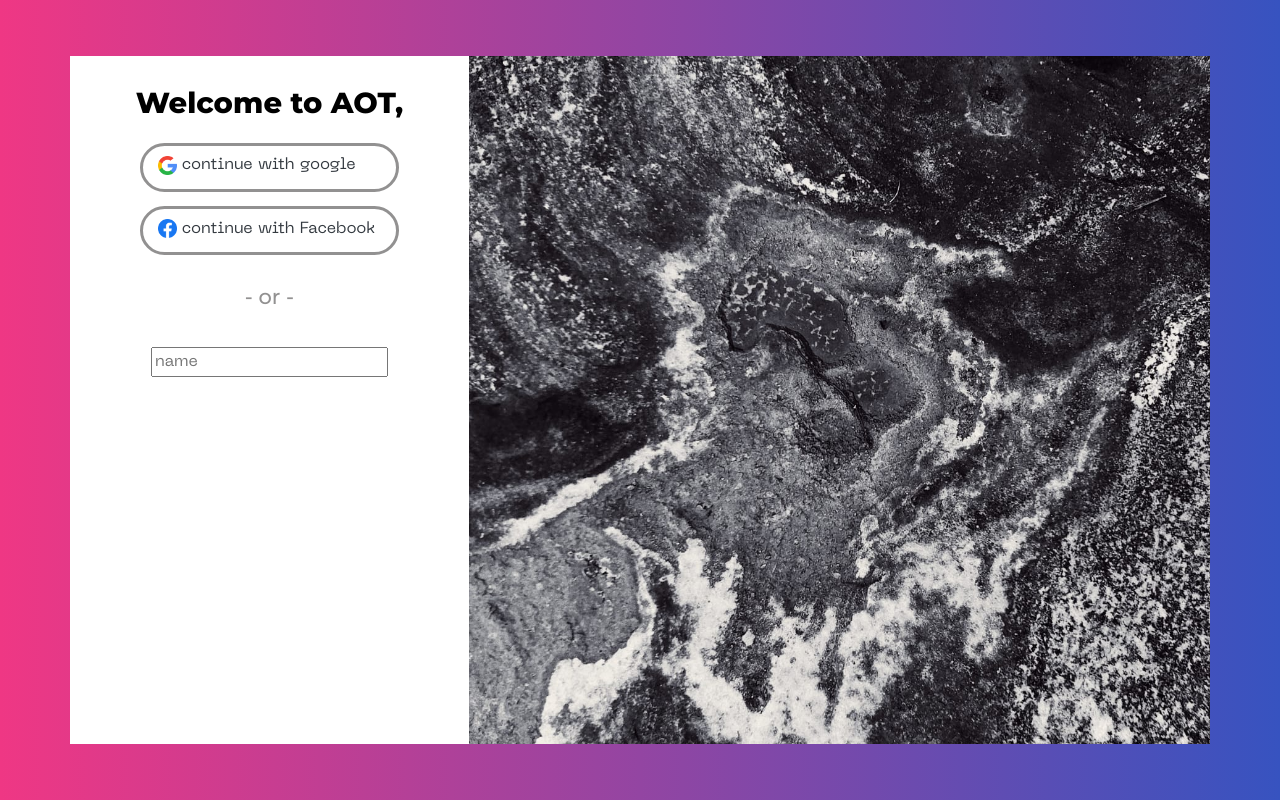
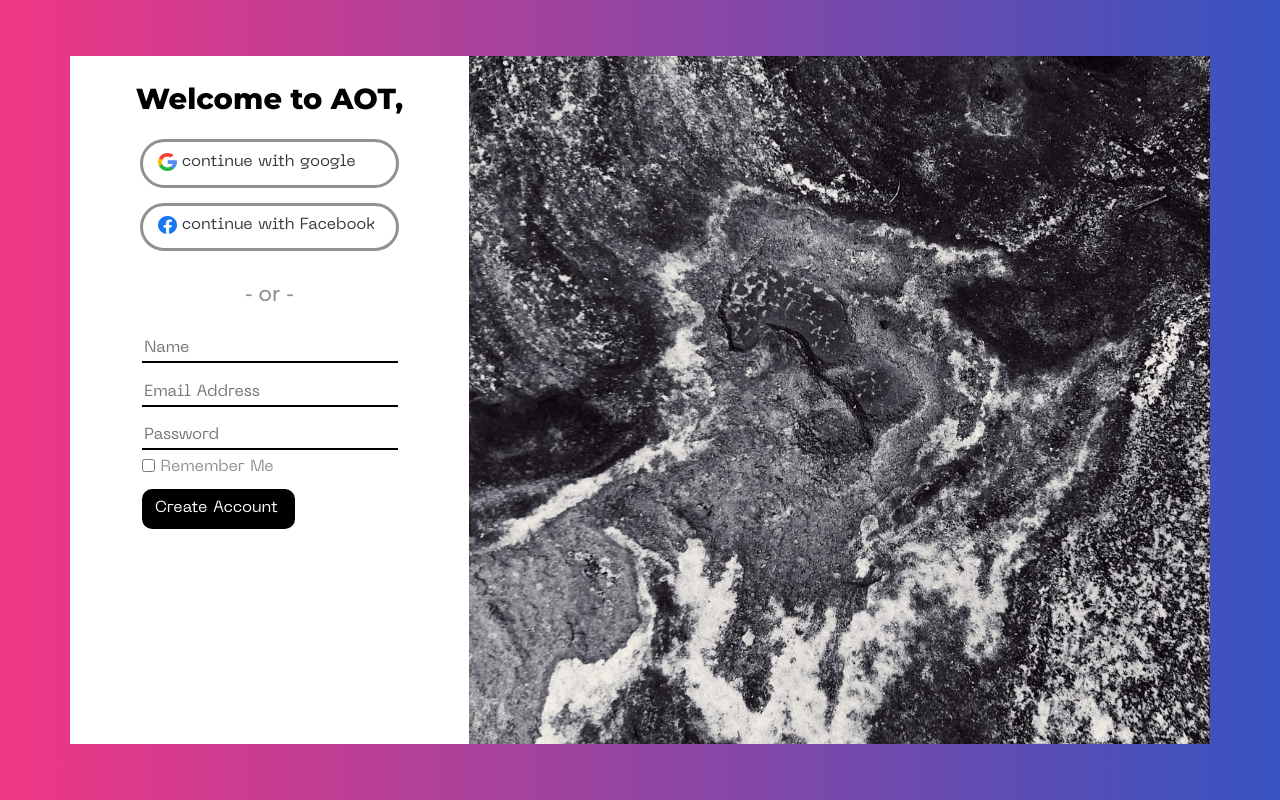
Before and after one commit to roxylius/Daily-UI-01, a plain HTML site: page index.html in a window 1280 px wide. Drawn offline with nearby package versions, Linux system fonts and the light colour scheme.

Commit message:
add input for name and email , pass , remember me(checkbox) and button and style all elements final draft

```diff
--- a/index.html
+++ b/index.html
@@ -5,18 +5,19 @@
     <meta charset="UTF-8">
     <meta http-equiv="X-UA-Compatible" content="IE=edge">
     <meta name="viewport" content="width=device-width, initial-scale=1.0">
+
     <!-- CSS -->
+
     <!-- Bootstrap -->
-    <link rel="stylesheet" href="https://cdn.jsdelivr.net/npm/bootstrap@4.6.1/dist/css/bootstrap.min.css"
-          integrity="sha384-zCbKRCUGaJDkqS1kPbPd7TveP5iyJE0EjAuZQTgFLD2ylzuqKfdKlfG/eSrtxUkn" crossorigin="anonymous">
-    <script src="https://cdn.jsdelivr.net/npm/jquery@3.5.1/dist/jquery.slim.min.js"
-            integrity="sha384-DfXdz2htPH0lsSSs5nCTpuj/zy4C+OGpamoFVy38MVBnE+IbbVYUew+OrCXaRkfj" crossorigin="anonymous">
+    <link rel="stylesheet" href="https://cdn.jsdelivr.net/npm/bootstrap@4.6.1/dist/css/bootstrap.min.css" integrity="sha384-zCbKRCUGaJDkqS1kPbPd7TveP5iyJE0EjAuZQTgFLD2ylzuqKfdKlfG/eSrtxUkn" crossorigin="anonymous">
+    <script src="https://cdn.jsdelivr.net/npm/jquery@3.5.1/dist/jquery.slim.min.js" integrity="sha384-DfXdz2htPH0lsSSs5nCTpuj/zy4C+OGpamoFVy38MVBnE+IbbVYUew+OrCXaRkfj" crossorigin="anonymous">
     </script>
-    <script src="https://cdn.jsdelivr.net/npm/bootstrap@4.6.1/dist/js/bootstrap.bundle.min.js"
-            integrity="sha384-fQybjgWLrvvRgtW6bFlB7jaZrFsaBXjsOMm/tB9LTS58ONXgqbR9W8oWht/amnpF" crossorigin="anonymous">
+    <script src="https://cdn.jsdelivr.net/npm/bootstrap@4.6.1/dist/js/bootstrap.bundle.min.js" integrity="sha384-fQybjgWLrvvRgtW6bFlB7jaZrFsaBXjsOMm/tB9LTS58ONXgqbR9W8oWht/amnpF" crossorigin="anonymous">
     </script>
+
     <!-- local -->
     <link rel="stylesheet" href="style.css">
+
     <!-- Fonts -->
     <link rel="preconnect" href="https://fonts.googleapis.com">
     <link rel="preconnect" href="https://fonts.gstatic.com" crossorigin>
@@ -26,20 +27,38 @@
 
 <body>
     <div id="background" class="container-fluid align-items-l-center">
+
+        <!-- container containging both -->
         <div id="pop-out" class="container">
+
             <!-- Left Side with Sign Up Form -->
             <div id="left" class="container text-center">
-                <h2>Welcome to AOT,</h2>
-                <button class="btn btn-outline-dark"><img src="images/search.png" class="google" alt=""> continue with google </button>
-                <button class="btn btn-outline-dark"><img src="images/facebook.png" class="facebook" alt=""> continue with Facebook</button>
+                <div class="left-top-or">
+                    <h2>Welcome to AOT,</h2>
+                    <button class="btn btn-outline-dark"><img src="images/search.png" class="google" alt=""> continue with google </button>
+                    <button class="btn btn-outline-dark"><img src="images/facebook.png" class="facebook" alt=""> continue with Facebook</button>
+                </div>
                 <h3 class="or">- or -</h3>
-                <input type="text" name="name" id="name" placeholder="name">
+                <div class="left-bottom-or">
+                    <input type="text" name="name" id="name" placeholder="Name" required>
+                    <input type="email" name="email" id="email" placeholder="Email Address" required>
+                    <input type="password" name="email" id="password" placeholder="Password" required>
+                    <br>
+                    <div class="checkbox">
+                        <input type="checkbox" name="rememberMe" id="checkbox">
+                        <p class="remember-me">Remember Me</p>
+                    </div>
+                    <button class="btn btn-dark create-account">Create Account</button>
+                </div>
             </div>
+
             <!-- Right Side with image -->
             <div id="right" class="container img">
                 <img src="images/WhatsApp Image 2022-05-29 at 7.12.49 PM.jpeg" class="img-right" alt="">
             </div>
+
         </div>
+
     </div>
 </body>
 
--- a/style.css
+++ b/style.css
@@ -12,7 +12,7 @@ h2 {
     font-family: 'montserrat';
     font-weight: 700;
     font-size: 181.25%;
-    padding-top: 8%;
+    padding-top: 7%;
     color: #000;
 }
 
@@ -20,10 +20,40 @@ h3 {
     font-family: 'montserrat';
     font-size: 131.25%;
     padding: 8% 0%;
+    margin: 0;
 }
 
-input {}
+input {
+    border: none;
+    border-bottom: 2px solid;
+    width: 82%;
+    margin-bottom: 5%;
+}
 
+input:focus {
+    border: none;
+    outline: none;
+    border-bottom: 2px solid;
+}
+
+#checkbox {
+    width: auto !important;
+    margin-bottom: 0% !important;
+}
+
+.remember-me {
+    display: inline-block;
+    position: relative;
+    bottom: 1px;
+    margin-bottom: 3% !important;
+
+}
+
+
+.left-bottom-or {
+    text-align: left;
+    margin-left: 15.5%;
+}
 
 #background {
     height: 100vh;
@@ -31,6 +61,18 @@ input {}
     display: flex;
     justify-content: center;
     align-items: center
+}
+
+#password {
+    margin-bottom: 1.8% !important;
+}
+
+.create-account {
+    border-radius: 10px !important;
+    border: none;
+    width: 49% !important;
+    background-color: #000;
+    margin-top: 0 !important;
 }
 
 /*google and facebook btn img resize*/
```
